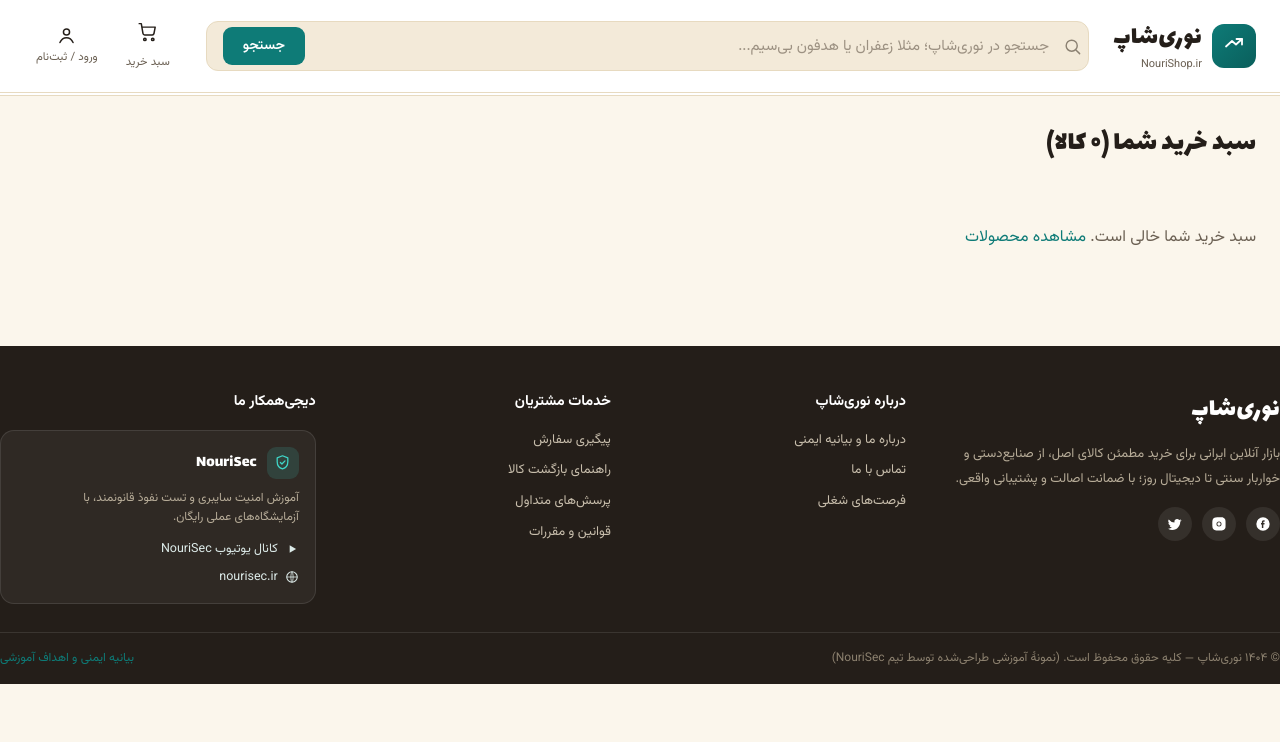
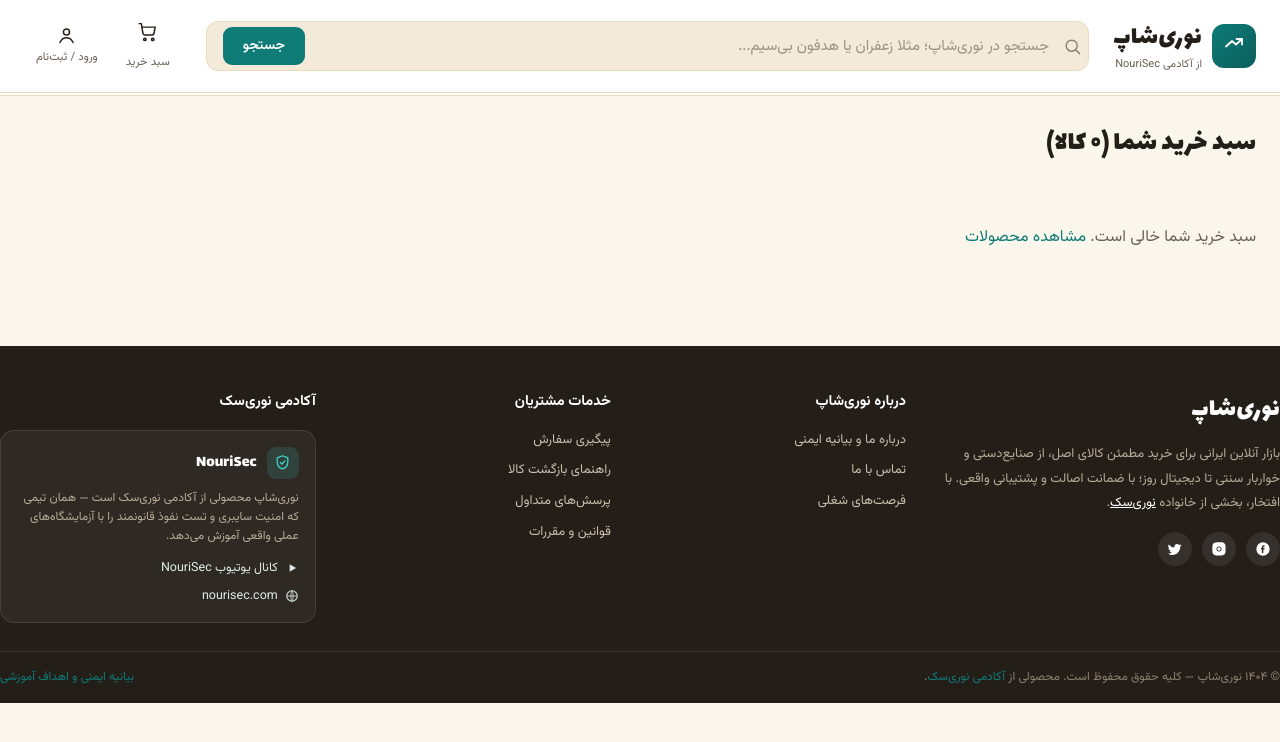
Before and after one commit to itismhn/nourisec-vulnershop, a Flask app: page /cart in a window 1280 px wide. Shown: the top 742 px of the page. Run offline with Flask 3, Linux system fonts and the light colour scheme.

Commit message:
Rebrand marketing to nourisec.com and first-party academy framing
Swaps nourisec.ir for nourisec.com throughout. Reframes the NouriSec
promotion from third-party "ad" placements to first-party ownership,
since NouriShop is a product of NouriSec Academy: header subtitle,
hero card copy/label, and footer column all now say so explicitly.
Adds a new contextual placement on the cart page tying checkout-time
security awareness back to the academy.

```diff
--- a/app/templates/base.html
+++ b/app/templates/base.html
@@ -16,7 +16,7 @@
                 </div>
                 <div>
                     <div class="logo-word">نوری‌شاپ</div>
-                    <div class="logo-sub">NouriShop.ir</div>
+                    <div class="logo-sub">از آکادمی NouriSec</div>
                 </div>
             </a>
 
@@ -79,7 +79,7 @@
         <div class="wrap footer-grid">
             <div class="footer-about">
                 <div class="logo-word" style="color:#fff; margin-bottom:10px;">نوری‌شاپ</div>
-                <p>بازار آنلاین ایرانی برای خرید مطمئن کالای اصل، از صنایع‌دستی و خواربار سنتی تا دیجیتال روز؛ با ضمانت اصالت و پشتیبانی واقعی.</p>
+                <p>بازار آنلاین ایرانی برای خرید مطمئن کالای اصل، از صنایع‌دستی و خواربار سنتی تا دیجیتال روز؛ با ضمانت اصالت و پشتیبانی واقعی. با افتخار، بخشی از خانواده <a href="https://nourisec.com" rel="noopener" target="_blank" style="color:#fff; text-decoration:underline;">نوری‌سک</a>.</p>
                 <div class="social-row">
                     <a href="#"><svg viewBox="0 0 24 24" width="16" height="16" fill="currentColor"><path d="M12 2a10 10 0 1 0 10 10A10 10 0 0 0 12 2Zm2.4 6.7h-1.3c-.4 0-.6.2-.6.6v1.3h1.9l-.3 2h-1.6v5.4h-2.2v-5.4H9v-2h1.3V8.9c0-1.4.9-2.6 2.5-2.6h1.6Z"/></svg></a>
                     <a href="#"><svg viewBox="0 0 24 24" width="16" height="16" fill="currentColor"><path d="M12 8.2a3.8 3.8 0 1 0 0 7.6 3.8 3.8 0 0 0 0-7.6Zm0 6.3a2.5 2.5 0 1 1 0-5 2.5 2.5 0 0 1 0 5Zm4.9-6.5a.9.9 0 1 1-1.8 0 .9.9 0 0 1 1.8 0ZM12 2c2.7 0 3 0 4.1.06 1.1.05 1.8.22 2.4.46.7.27 1.2.63 1.7 1.13.5.5.86 1 1.13 1.7.24.6.41 1.3.46 2.4.06 1.1.06 1.4.06 4.1s0 3-.06 4.1c-.05 1.1-.22 1.8-.46 2.4-.27.7-.63 1.2-1.13 1.7-.5.5-1 .86-1.7 1.13-.6.24-1.3.41-2.4.46-1.1.06-1.4.06-4.1.06s-3 0-4.1-.06c-1.1-.05-1.8-.22-2.4-.46a4.8 4.8 0 0 1-1.7-1.13 4.8 4.8 0 0 1-1.13-1.7c-.24-.6-.41-1.3-.46-2.4C2 15 2 14.7 2 12s0-3 .06-4.1c.05-1.1.22-1.8.46-2.4.27-.7.63-1.2 1.13-1.7.5-.5 1-.86 1.7-1.13.6-.24 1.3-.41 2.4-.46C9 2 9.3 2 12 2Z"/></svg></a>
@@ -107,21 +107,21 @@
             </div>
 
             <div>
-                <h4 class="footer-title">دیجی‌همکار ما</h4>
+                <h4 class="footer-title">آکادمی نوری‌سک</h4>
                 <div class="nouri-footer">
                     <div class="row">
                         <div class="sh"><svg viewBox="0 0 24 24" width="17" height="17" fill="none" stroke="currentColor" stroke-width="1.8" stroke-linecap="round" stroke-linejoin="round"><path d="M12 2.5l7.5 3v5.4c0 5-3.2 8.9-7.5 10.1-4.3-1.2-7.5-5.1-7.5-10.1V5.5Z"/><path d="M9 12l2.2 2.2L15.5 9.7"/></svg></div>
                         <b>NouriSec</b>
                     </div>
-                    <p>آموزش امنیت سایبری و تست نفوذ قانونمند، با آزمایشگاه‌های عملی رایگان.</p>
+                    <p>نوری‌شاپ محصولی از آکادمی نوری‌سک است — همان تیمی که امنیت سایبری و تست نفوذ قانونمند را با آزمایشگاه‌های عملی واقعی آموزش می‌دهد.</p>
                     <div class="links">
                         <a href="#" rel="noopener" target="_blank">
                             <svg viewBox="0 0 24 24" width="14" height="14" fill="currentColor"><path d="M8 5.5v13l11-6.5Z"/></svg>
                             کانال یوتیوب NouriSec
                         </a>
-                        <a href="#" rel="noopener" target="_blank">
+                        <a href="https://nourisec.com" rel="noopener" target="_blank">
                             <svg viewBox="0 0 24 24" width="14" height="14" fill="none" stroke="currentColor" stroke-width="1.8"><circle cx="12" cy="12" r="9"/><path d="M3 12h18M12 3c2.5 2.5 2.5 15.5 0 18M12 3c-2.5 2.5-2.5 15.5 0 18" stroke-width="1.4"/></svg>
-                            nourisec.ir
+                            nourisec.com
                         </a>
                     </div>
                 </div>
@@ -129,7 +129,7 @@
         </div>
 
         <div class="wrap copyright-bar">
-            <span>© ۱۴۰۴ نوری‌شاپ — کلیه حقوق محفوظ است. (نمونهٔ آموزشی طراحی‌شده توسط تیم NouriSec)</span>
+            <span>© ۱۴۰۴ نوری‌شاپ — کلیه حقوق محفوظ است. محصولی از <a href="https://nourisec.com" rel="noopener" target="_blank">آکادمی نوری‌سک</a>.</span>
             <span><a href="{{ url_for('disclaimer') }}">بیانیه ایمنی و اهداف آموزشی</a></span>
         </div>
     </footer>
--- a/app/templates/cart.html
+++ b/app/templates/cart.html
@@ -38,6 +38,19 @@
         </div>
         <a href="{{ url_for('shop.checkout') }}" class="btn btn-primary btn-block" style="margin-top:18px;">ادامه فرآیند خرید</a>
     </div>
+
+    <div></div>
+    <div class="ad-card-sm">
+        <div class="row">
+            <div class="sh"><svg viewBox="0 0 24 24" width="16" height="16" fill="none" stroke="currentColor" stroke-width="1.8"><path d="M12 2.5l7.5 3v5.4c0 5-3.2 8.9-7.5 10.1-4.3-1.2-7.5-5.1-7.5-10.1V5.5Z"/><path d="M9 12l2.2 2.2L15.5 9.7"/></svg></div>
+            <b>NouriSec</b>
+        </div>
+        <p>نوری‌شاپ محصولی از آکادمی نوری‌سک است. کنجکاوید بدونید امنیت یک فروشگاه اینترنتی واقعی چطور تضمین می‌شه؟ در آکادمی نوری‌سک یاد بگیرید.</p>
+        <a href="https://nourisec.com" rel="noopener" target="_blank">
+            <svg viewBox="0 0 24 24" width="12" height="12" fill="none" stroke="currentColor" stroke-width="1.8"><circle cx="12" cy="12" r="9"/><path d="M3 12h18M12 3c2.5 2.5 2.5 15.5 0 18M12 3c-2.5 2.5-2.5 15.5 0 18" stroke-width="1.4"/></svg>
+            مشاهده nourisec.com
+        </a>
+    </div>
 </div>
 {% else %}
 <p style="color:var(--ink-soft); padding:40px 0;">سبد خرید شما خالی است. <a href="{{ url_for('shop.index') }}">مشاهده محصولات</a></p>
--- a/app/templates/index.html
+++ b/app/templates/index.html
@@ -40,7 +40,7 @@
             </div>
 
             <div class="ad-card">
-                <span class="ad-label">تبلیغ</span>
+                <span class="ad-label">از آکادمی نوری‌سک</span>
                 <div>
                     <div class="ad-top">
                         <div class="ad-shield">
@@ -48,14 +48,14 @@
                         </div>
                         <div class="ad-brand">NouriSec<small>آموزش امنیت سایبری و تست نفوذ</small></div>
                     </div>
-                    <p class="ad-copy">دوره‌های عملی هک قانونمند، از صفر تا گزارش‌نویسی حرفه‌ای — همراه با آزمایشگاه‌های واقعی.</p>
+                    <p class="ad-copy">همین فروشگاهی که در حال گشتن آن هستید، آزمایشگاه آموزشی آکادمی نوری‌سک است. دوره‌های عملی هک قانونمند را از صفر تا گزارش‌نویسی حرفه‌ای یاد بگیرید.</p>
                 </div>
                 <div class="ad-actions">
                     <a class="ad-btn primary" href="#" rel="noopener" target="_blank">
                         <svg viewBox="0 0 24 24" width="14" height="14" fill="currentColor"><path d="M8 5.5v13l11-6.5Z"/></svg>
                         کانال یوتیوب
                     </a>
-                    <a class="ad-btn ghost" href="#" rel="noopener" target="_blank">nourisec.ir</a>
+                    <a class="ad-btn ghost" href="https://nourisec.com" rel="noopener" target="_blank">nourisec.com</a>
                 </div>
             </div>
         </div>
```
